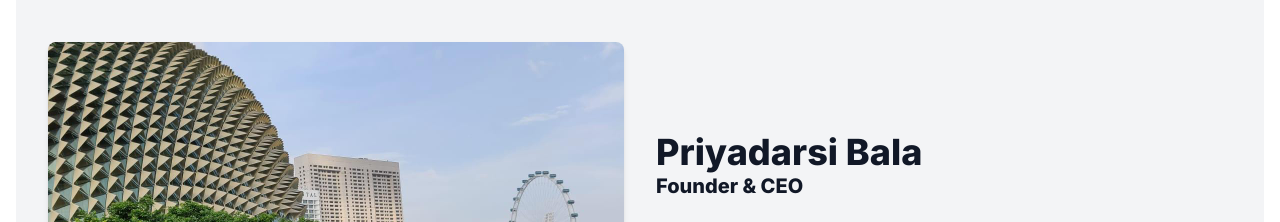
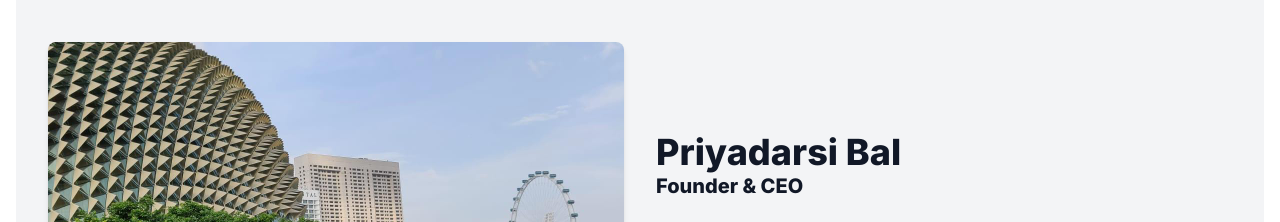
Before and after one commit to yashuswe/citizen-landing, a Next.js app: page / in a window 1280 px wide. Shown: the part 3920-4142 px from the top of the page. Built offline with nearby package versions, Linux system fonts and the light colour scheme.

Commit message:
Update AboutUs.tsx

```diff
--- a/src/app/sections/AboutUs/AboutUs.tsx
+++ b/src/app/sections/AboutUs/AboutUs.tsx
@@ -64,7 +64,7 @@ const AboutUs = () => {
             </div>
             <div className="max-w-lg">
               <h2 className="text-3xl font-extrabold text-gray-900 sm:text-4xl">
-                Priyadarsi Bala
+                Priyadarsi Bal
               </h2>
               <h3 className="text-lg font-extrabold text-gray-900 sm:text-xl">
                 Founder & CEO
```
